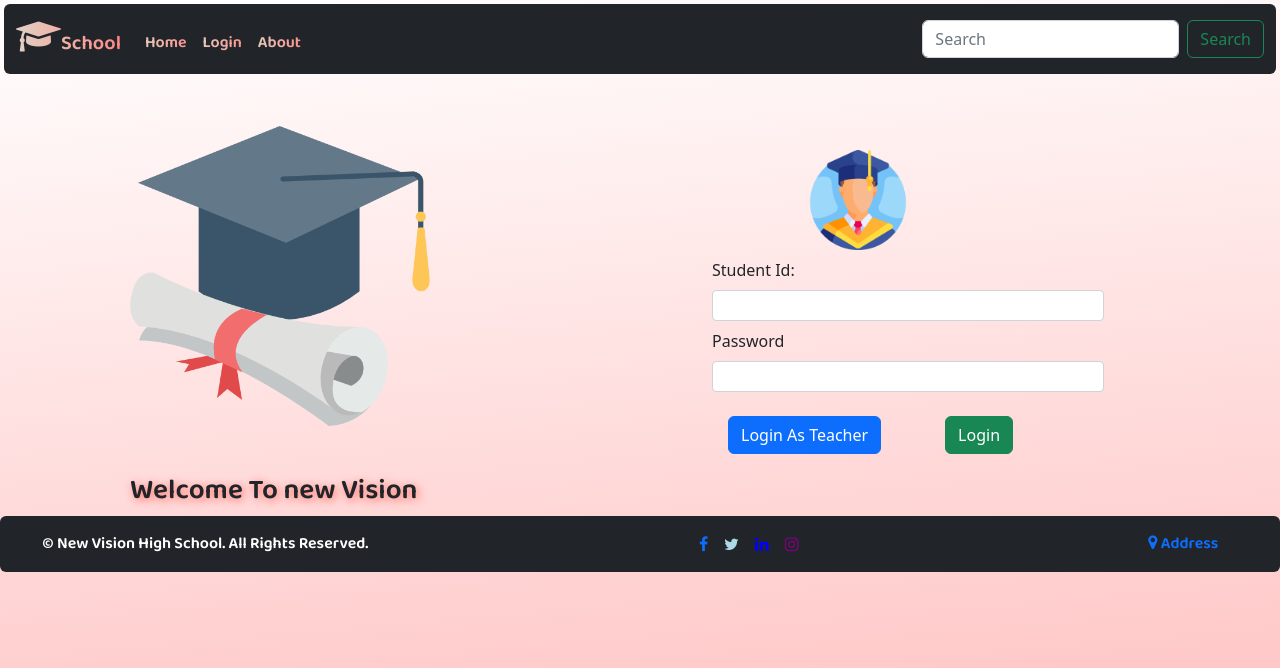
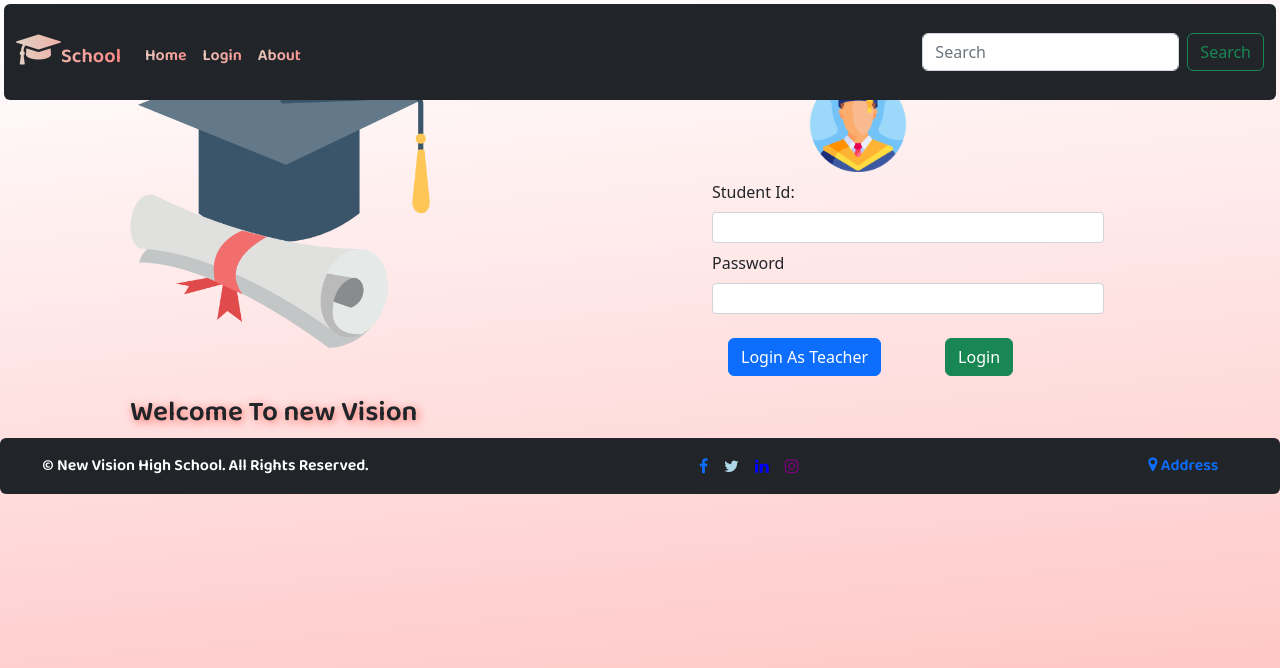
Before and after one commit to RakeshRocky220/student-frontend, a React (Create React App) app: page /login in a window 1280 px wide. Shown: the top 668 px of the page. Built offline with nearby package versions, Linux system fonts and the light colour scheme.

Commit message:
founded bug in navbar expansion

```diff
--- a/src/Components/Navbar.js
+++ b/src/Components/Navbar.js
@@ -8,10 +8,11 @@ import Attendence from "./Attendence"
 import Students from "./Students"
 import './Nav.css'
 const Navbar=()=>{
+
 return(
    <>
 
-   <nav style={{height:`70px`}} className="navbar navbar-expand-lg bg-dark rounded 50px m-1 ">
+  <nav style={{zIndex: 1000}} className="navbar navbar-expand-lg bg-dark rounded 50px m-1 fixed-top">
   <div className="container-fluid">
     <NavLink className="navbar-brand gradient" to="#"><i style={{color:`white`,fontSize:`35px`}} className="fa fa-graduation-cap" aria-hidden="true"></i>School</NavLink>
     <button className="navbar-toggler" type={"button"} data-bs-toggle={"collapse"} data-bs-target={"#navbarSupportedContent"} aria-controls={"navbarSupportedContent"} aria-expanded={"false"} aria-label={"Toggle navigation"}>
@@ -28,8 +29,6 @@ return(
         <li className="nav-item">
           <NavLink className="nav-link gradient mt-4" to="/contact">About</NavLink>
         </li>
-
-
       </ul>
       <form className="d-flex" role="search">
         <input className="form-control me-2" type="search" placeholder="Search" aria-label="Search"/>
@@ -38,6 +37,13 @@ return(
     </div>
   </div>
 </nav>
+
+
+
+
+
+
+
 
 <Routes>
 <Route path="/student-frontend" element={<Register></Register>}>
--- a/src/Components/Register.js
+++ b/src/Components/Register.js
@@ -96,7 +96,7 @@ const Register = () => {
       ></button>
     </div>
   )}
-<div className="container">
+<div className="container mt-5">
 
   <div className="row">
     <div className="col-md-6 mt-5 font">
@@ -118,7 +118,7 @@ const Register = () => {
         Sign in
       </button>
     </div>
-    <div className="col-md-6 p-4 font rounded-30">
+    <div className="col-md-6 mt-5 p-4 font rounded-30">
       <center>
         <h3 className="font">Teacher Register Here</h3>
       </center>
```
